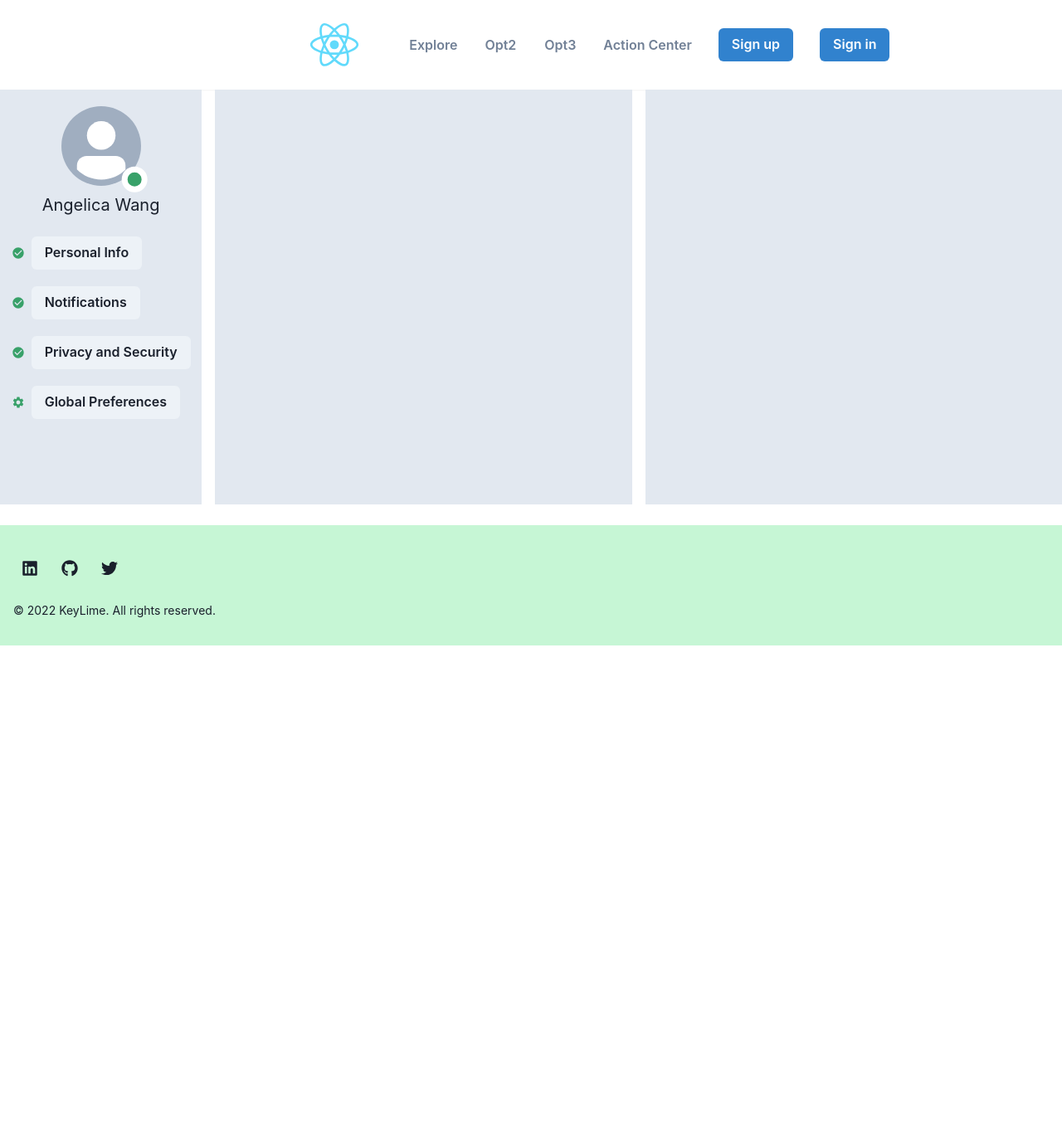
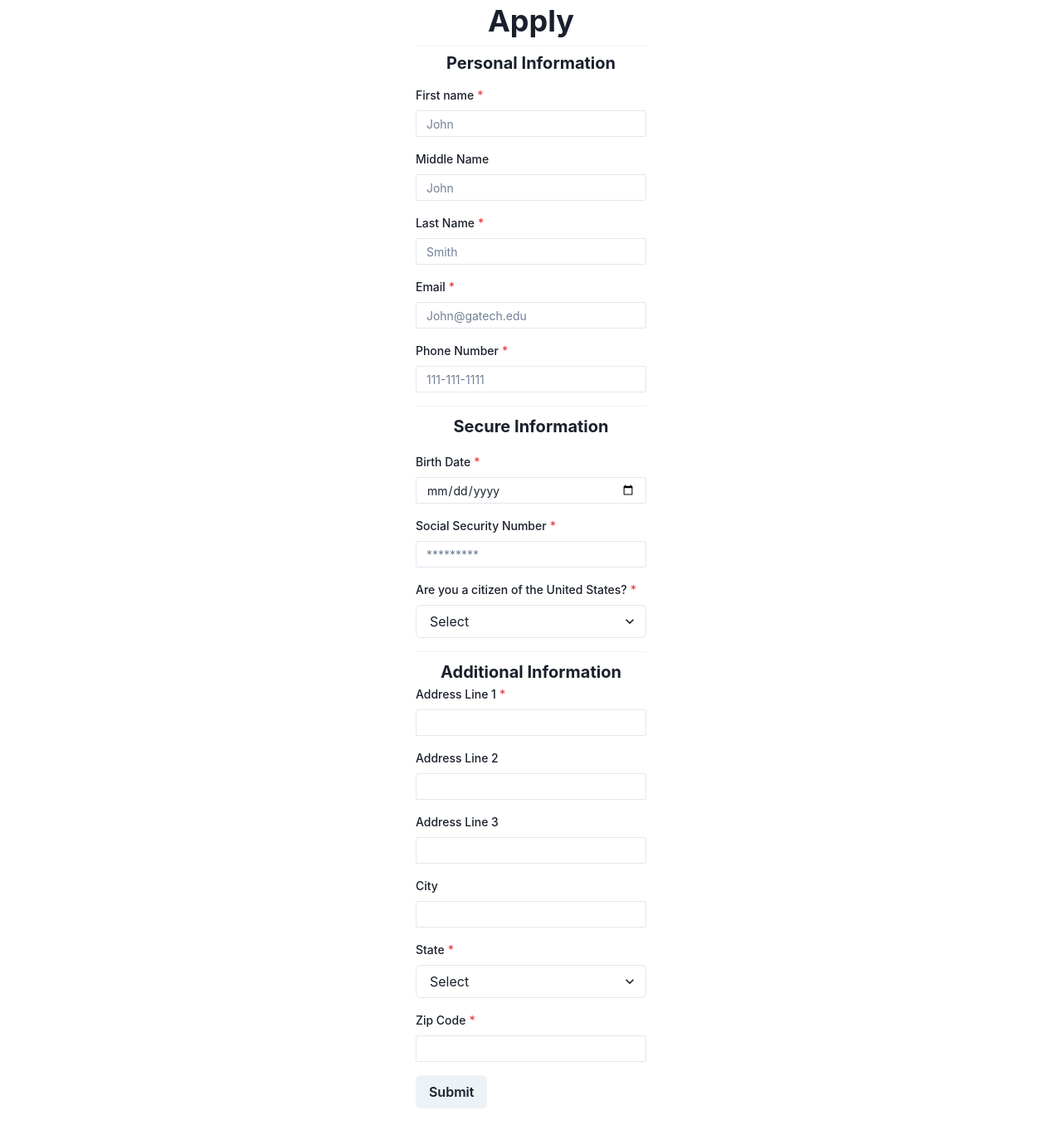
Before and after one commit to ericsyz/KeyLime, a React (Create React App) app in the folder keylime/: page / in a window 1280 px wide. Shown: the whole page at 83% size. Before the commit the page ends 800 px from the top, so only its background shows below. Built offline with nearby package versions, Linux system fonts and the light colour scheme; no server answers.

Commit message:
Add Application Form

```diff
--- a/keylime/src/App.js
+++ b/keylime/src/App.js
@@ -3,13 +3,14 @@
 import { BrowserRouter, NavLink, Route, Routes } from "react-router-dom";
 
 import { ChakraProvider } from '@chakra-ui/react';
-import { Landing, Login, NavigationBar, Footer, Profile } from './components/exportPages';
+import { Landing, Login, NavigationBar, Footer, Profile, Application } from './components/exportPages';
 import { AuthProvider } from './components/Authentication/AuthProvider';
 
 function App() {
   return (
     <ChakraProvider>
-      <AuthProvider>
+      <Application></Application>
+      {/* <AuthProvider>
         <BrowserRouter>
           <main>
             <div className="content">
@@ -21,7 +22,7 @@
             </div>
           </main>
         </BrowserRouter>
-      </AuthProvider>
+      </AuthProvider> */}
     </ChakraProvider>
   );
 }
--- /dev/null
+++ b/keylime/src/components/Account/Form.js
@@ -0,0 +1,161 @@
+import React from 'react';
+
+import {
+  Divider,
+  Flex,
+  Box,
+  Heading,
+  FormControl,
+  FormLabel,
+  Select,
+  Input,
+  Button
+} from '@chakra-ui/react';
+
+export default function Form() {
+    return (
+        <Flex width="full" align="center" justifyContent="center">
+        <Box p={1}>
+          <Box textAlign="center">
+            <Heading>Apply</Heading>
+          </Box>
+          <Divider mt = {2} mb = {2} />
+          <Box>
+            <Box textAlign="center">
+                <Heading fontSize = {20}>Personal Information</Heading>
+            </Box>
+          </Box>
+          <Box my={4} textAlign="left">
+            <form>
+              <FormControl isRequired>
+                <FormLabel fontSize={14}>First name</FormLabel>
+                <Input type="text" placeholder="John" size = "sm"/>
+              </FormControl>
+              <FormControl mt={4}>
+                <FormLabel fontSize={14}>Middle Name</FormLabel>
+                <Input type="text" placeholder="John" size = "sm"/>
+              </FormControl >
+              <FormControl mt={4} isRequired>
+                <FormLabel fontSize={14}>Last Name</FormLabel>
+                <Input type="text" placeholder="Smith"  size = "sm"/>
+              </FormControl>
+              <FormControl mt={4} isRequired>
+                <FormLabel fontSize={14}>Email</FormLabel>
+                <Input type="email" placeholder="John@gatech.edu" size = "sm"/>
+              </FormControl>
+              <FormControl mt={4} isRequired>
+                <FormLabel fontSize={14}>Phone Number</FormLabel>
+                <Input type="tel" placeholder="111-111-1111" pattern="[0-9]{3}-[0-9]{3}-[0-9]{4}" size = "sm"/>
+              </FormControl>
+              <Divider mt = {4} mb = {2} />
+              <Box p = {1}>
+                <Box textAlign="center">
+                    <Heading fontSize = {20}>Secure Information</Heading>
+                </Box>
+              </Box>
+              <FormControl mt={4} isRequired>
+                <FormLabel fontSize={14}>Birth Date</FormLabel>
+                <Input type="date" size = "sm"/>
+              </FormControl>
+              <FormControl mt={4} isRequired>
+                <FormLabel fontSize={14}>Social Security Number</FormLabel>
+                <Input type="password" placeholder="*********" pattern="[0-9]{9}" size = "sm"/>
+              </FormControl>
+              <FormControl mt={4} isRequired>
+                <FormLabel fontSize={14}>Are you a citizen of the United States?</FormLabel>
+                <Select placeholder='Select'>
+                    <option>Yes</option>
+                    <option>No</option>
+                </Select>
+              </FormControl>
+              <Divider mt = {4} mb = {2} />
+              <Box p = {1}>
+                <Box textAlign="center">
+                    <Heading fontSize = {20}>Additional Information</Heading>
+                </Box>
+              </Box>
+              <FormControl isRequired>
+                <FormLabel fontSize={14}>Address Line 1</FormLabel>
+                <Input type="text" size = "sm"/>
+              </FormControl>
+              <FormControl mt={4}>
+                <FormLabel fontSize={14}>Address Line 2</FormLabel>
+                <Input type="text" size = "sm"/>
+              </FormControl>
+              <FormControl mt={4}>
+                <FormLabel fontSize={14}>Address Line 3</FormLabel>
+                <Input type="text" size = "sm"/>
+              </FormControl>
+              <FormControl mt={4} require>
+                <FormLabel fontSize={14}>City</FormLabel>
+                <Input type="text" size = "sm"/>
+              </FormControl>
+              <FormControl mt={4} isRequired>
+                <FormLabel fontSize={14}>State</FormLabel>
+                <Select placeholder='Select'>
+                  <option value="AL">Alabama</option>
+	                <option value="AK">Alaska</option>
+                  <option value="AZ">Arizona</option>
+                  <option value="AR">Arkansas</option>
+                  <option value="CA">California</option>
+                  <option value="CO">Colorado</option>
+                  <option value="CT">Connecticut</option>
+                  <option value="DE">Delaware</option>
+                  <option value="DC">District Of Columbia</option>
+                  <option value="FL">Florida</option>
+                  <option value="GA">Georgia</option>
+                  <option value="HI">Hawaii</option>
+                  <option value="ID">Idaho</option>
+                  <option value="IL">Illinois</option>
+                  <option value="IN">Indiana</option>
+                  <option value="IA">Iowa</option>
+                  <option value="KS">Kansas</option>
+                  <option value="KY">Kentucky</option>
+                  <option value="LA">Louisiana</option>
+                  <option value="ME">Maine</option>
+                  <option value="MD">Maryland</option>
+                  <option value="MA">Massachusetts</option>
+                  <option value="MI">Michigan</option>
+                  <option value="MN">Minnesota</option>
+                  <option value="MS">Mississippi</option>
+                  <option value="MO">Missouri</option>
+                  <option value="MT">Montana</option>
+                  <option value="NE">Nebraska</option>
+                  <option value="NV">Nevada</option>
+                  <option value="NH">New Hampshire</option>
+                  <option value="NJ">New Jersey</option>
+                  <option value="NM">New Mexico</option>
+                  <option value="NY">New York</option>
+                  <option value="NC">North Carolina</option>
+                  <option value="ND">North Dakota</option>
+                  <option value="OH">Ohio</option>
+                  <option value="OK">Oklahoma</option>
+                  <option value="OR">Oregon</option>
+                  <option value="PA">Pennsylvania</option>
+                  <option value="RI">Rhode Island</option>
+                  <option value="SC">South Carolina</option>
+                  <option value="SD">South Dakota</option>
+                  <option value="TN">Tennessee</option>
+                  <option value="TX">Texas</option>
+                  <option value="UT">Utah</option>
+                  <option value="VT">Vermont</option>
+                  <option value="VA">Virginia</option>
+                  <option value="WA">Washington</option>
+                  <option value="WV">West Virginia</option>
+                  <option value="WI">Wisconsin</option>
+                  <option value="WY">Wyoming</option>
+                </Select>
+              </FormControl>
+              <FormControl mt={4} isRequired>
+                <FormLabel fontSize={14}>Zip Code</FormLabel>
+                <Input type="number" pattern="[0-9]{5}" size = "sm"/>
+              </FormControl>
+              <Button width="text" mt={4} type="submit">
+                Submit
+              </Button>
+            </form>
+          </Box>
+        </Box>
+      </Flex>
+      );
+  }
--- /dev/null
+++ b/keylime/src/components/Application.js
@@ -0,0 +1,18 @@
+import React from 'react';
+import Form from './Account/Form';
+import {
+  ThemeProvider,
+  theme,
+  ColorModeProvider,
+  CSSReset
+} from '@chakra-ui/react';
+export function Application() {
+  return (
+    <ThemeProvider theme={theme}>
+      <ColorModeProvider>
+        <CSSReset />
+        <Form />
+      </ColorModeProvider>
+    </ThemeProvider>
+  );
+}
--- a/keylime/src/components/exportPages.js
+++ b/keylime/src/components/exportPages.js
@@ -4,3 +4,4 @@
 export { Login } from './Account/Login';
 export { Footer } from './Footer/Footer';
 export { Profile } from './Profile';
+export { Application } from './Application';
```
Also changed, not shown: 1 other file (tests, documents, lock files or other folders).
